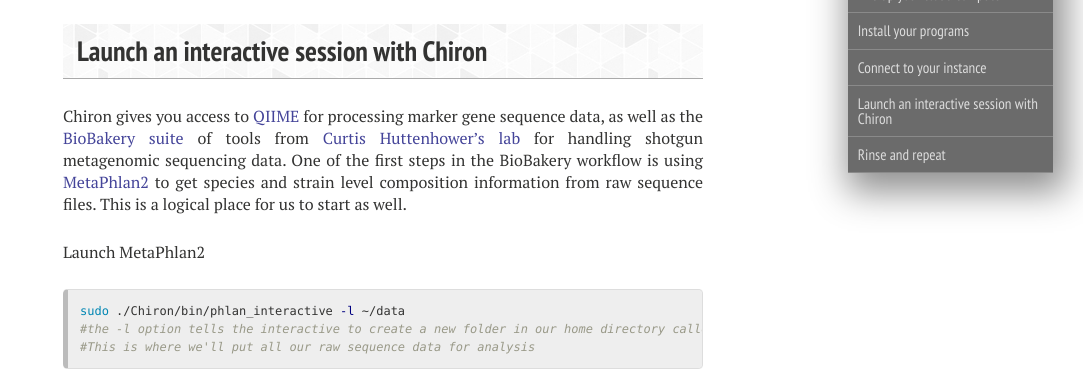
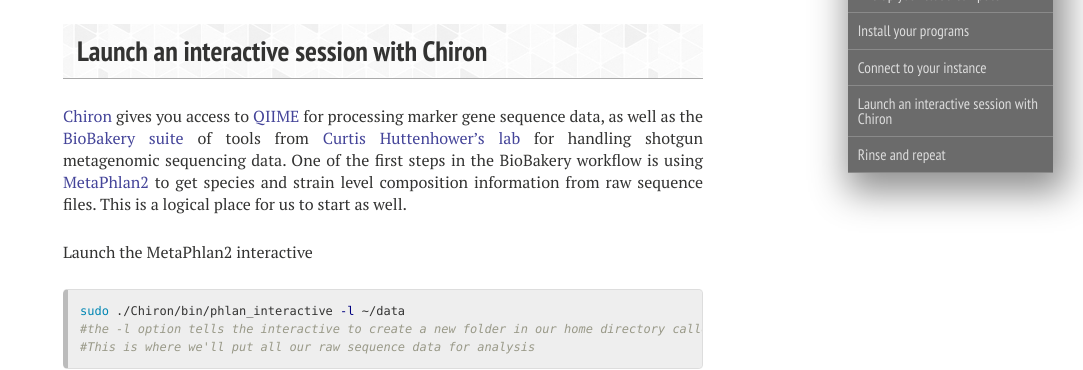
Before and after one commit to hostmicrobe/hostmicrobe.github.io, a Jekyll site: the page built from _posts/microbiome/2017-07-14-cloudComputing_part1.md, in a window 1280 px wide and 900 px high, scrolled down 4681 px. Shown: the part 155-525 px from the top of the window, without its empty margins (197-1280 px from the left). Built offline with Jekyll 4.4.1, drawn with Linux system fonts in a browser that asks for light colours; nearby versions of some CDN libraries; comment, search, counter and statistics services are not loaded.

Commit message:
final updates to first blog post

```diff
--- a/_posts/microbiome/2017-07-14-cloudComputing_part1.md
+++ b/_posts/microbiome/2017-07-14-cloudComputing_part1.md
@@ -122,9 +122,9 @@ gcloud auth login
 
 
 ## Launch an interactive session with Chiron
-Chiron gives you access to [QIIME](https://qiime2.org/) for processing marker gene sequence data, as well as the [BioBakery suite](https://bitbucket.org/biobakery/biobakery/wiki/browse/) of tools from [Curtis Huttenhower's lab](https://huttenhower.sph.harvard.edu/) for handling shotgun metagenomic sequencing data.  One of the first steps in the BioBakery workflow is using [MetaPhlan2](http://www.nature.com/nmeth/journal/v9/n8/full/nmeth.2066.html) to get species and strain level composition information from raw sequence files.  This is a logical place for us to start as well.
+[Chiron](https://github.com/IGS/Chiron) gives you access to [QIIME](https://qiime2.org/) for processing marker gene sequence data, as well as the [BioBakery suite](https://bitbucket.org/biobakery/biobakery/wiki/browse/) of tools from [Curtis Huttenhower's lab](https://huttenhower.sph.harvard.edu/) for handling shotgun metagenomic sequencing data.  One of the first steps in the BioBakery workflow is using [MetaPhlan2](http://www.nature.com/nmeth/journal/v9/n8/full/nmeth.2066.html) to get species and strain level composition information from raw sequence files.  This is a logical place for us to start as well.
 
-Launch MetaPhlan2
+Launch the MetaPhlan2 interactive
 {% highlight bash %}
 sudo ./Chiron/bin/phlan_interactive -l ~/data
 #the -l option tells the interactive to create a new folder in our home directory called 'data', and sets this folder as the default from which data will be read and to which outputs will be saved
```
